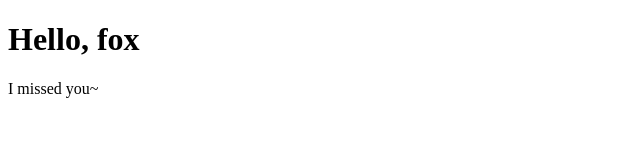
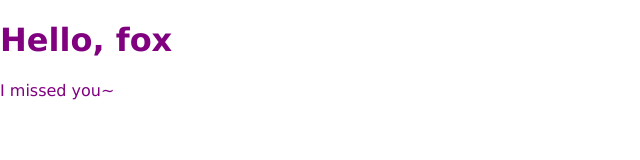
Before and after one commit to sethveeper/ProjectGittyCat, a plain HTML site: page index.html in a window 1280 px wide. Shown: the whole page, without its empty margins (0-640 px from the left). Drawn offline with Linux system fonts and the light colour scheme.

Commit message:
Added a stylesheet and a Main tag.

```diff
--- a/index.html
+++ b/index.html
@@ -1,10 +1,13 @@
 <!DOCTYPE html>
 <html lang="en">
 <head>
+
+  <link rel="stylesheet" href="style.css">
   <meta charset="UTF-8">
   <meta name="viewport" content="width=device-width, initial-scale=1.0">
   <meta http-equiv="X-UA-Compatible" content="ie=edge">
-  <title>Document</title>
+
+  <title>YoU NeEd a TiTlE oN tHe PaGe</title>
 </head>
 <body>
   <h1>Hello, fox</h1>
--- /dev/null
+++ b/style.css
@@ -0,0 +1,6 @@
+html, body {
+  margin: 0px;
+  padding: 0px;
+  color: purple;
+  font-family: Verdana, sans-serif;
+}
```
